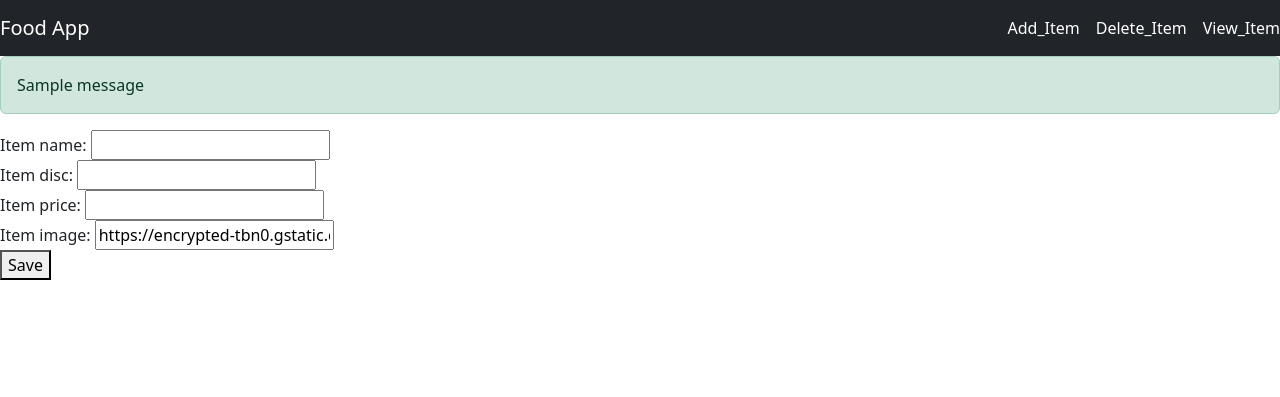
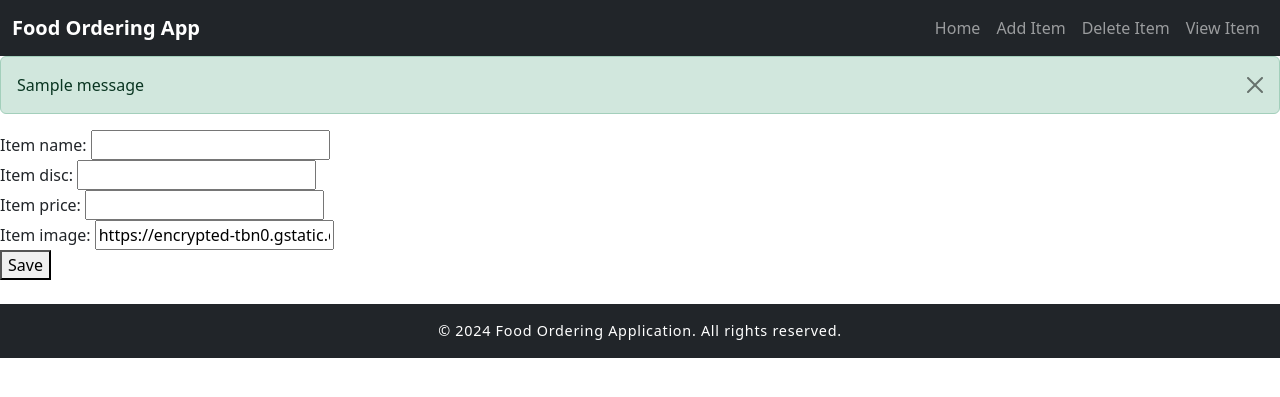
Before and after one commit to devanshu2103/Food_Ordering_Appliccation, a Django app: page /food/add in a window 1280 px wide. Shown: the top 397 px of the page. Run offline with Django 5.2, Linux system fonts and the light colour scheme; one stand-in notice (Sample message) is shown.

Commit message:
modified some files

```diff
--- a/mysite/food/static/food/style.css
+++ b/mysite/food/static/food/style.css
@@ -1,4 +1,52 @@
-body{
+body {
     background-color: blanchedalmond;
+    font-family: 'Segoe UI', Tahoma, Geneva, Verdana, sans-serif;
+}
 
+.navbar-brand {
+    font-weight: bold;
+    font-size: 1.5rem;
 }
+
+.nav-link {
+    font-size: 1.1rem;
+    transition: color 0.3s ease;
+}
+
+.nav-link:hover {
+    color: #ffc107 !important; /* Bootstrap warning color */
+}
+
+.card {
+    border-radius: 15px;
+    transition: transform 0.3s ease, box-shadow 0.3s ease;
+}
+
+.card:hover {
+    transform: translateY(-10px);
+    box-shadow: 0 10px 20px rgba(0,0,0,0.2);
+}
+
+.card-title {
+    font-weight: 700;
+    font-size: 1.25rem;
+}
+
+.card-text {
+    font-size: 1rem;
+}
+
+.btn-success {
+    background-color: #28a745;
+    border: none;
+    transition: background-color 0.3s ease;
+}
+
+.btn-success:hover {
+    background-color: #218838;
+}
+
+footer {
+    font-size: 0.9rem;
+    letter-spacing: 0.05em;
+}
--- a/mysite/food/templates/food/base.html
+++ b/mysite/food/templates/food/base.html
@@ -6,26 +6,49 @@
     <link rel="stylesheet" href="{% static 'food/style.css' %}">
     <link href="https://cdn.jsdelivr.net/npm/bootstrap@5.3.3/dist/css/bootstrap.min.css" rel="stylesheet" integrity="sha384-QWTKZyjpPEjISv5WaRU9OFeRpok6YctnYmDr5pNlyT2bRjXh0JMhjY6hW+ALEwIH" crossorigin="anonymous">
     <script src="https://cdn.jsdelivr.net/npm/bootstrap@5.3.3/dist/js/bootstrap.bundle.min.js" integrity="sha384-YvpcrYf0tY3lHB60NNkmXc5s9fDVZLESaAA55NDzOxhy9GkcIdslK1eN7N6jIeHz" crossorigin="anonymous"></script>
-    <title>Document</title>
+    <title>Food Ordering Application</title>
 </head>
 <body>
-    <nav class="navbar navbar-dark bg-dark">
-        <a href="#" class="navbar-brand text-white">Food App</a>
-        <div class="navbar d-flex gap-3 ms-auto">
-            <a class="nav-item nav-link text-white" href="{% url 'food:create_item'%}">Add_Item</a>
-            <a class="nav-item nav-link text-white" href="#">Delete_Item</a>
-            <a class="nav-item nav-link text-white" href="#">View_Item</a>
+    <nav class="navbar navbar-expand-lg navbar-dark bg-dark">
+        <div class="container-fluid">
+            <a href="{% url 'food:index' %}" class="navbar-brand">Food Ordering App</a>
+            <button class="navbar-toggler" type="button" data-bs-toggle="collapse" data-bs-target="#navbarNav" aria-controls="navbarNav" aria-expanded="false" aria-label="Toggle navigation">
+                <span class="navbar-toggler-icon"></span>
+            </button>
+            <div class="collapse navbar-collapse" id="navbarNav">
+                <ul class="navbar-nav ms-auto">
+                    <li class="nav-item">
+                        <a class="nav-link" href="{% url 'food:index' %}">Home</a>
+                    </li>
+                    <li class="nav-item">
+                        <a class="nav-link" href="{% url 'food:create_item' %}">Add Item</a>
+                    </li>
+                    <li class="nav-item">
+                        <a class="nav-link" href="#">Delete Item</a>
+                    </li>
+                    <li class="nav-item">
+                        <a class="nav-link" href="#">View Item</a>
+                    </li>
+                </ul>
+            </div>
         </div>
     </nav>
     {% if messages %}
      {% for  message in messages %}
-     <div class="alert alert-{{ message.tags}}">
+     <div class="alert alert-{{ message.tags}} alert-dismissible fade show" role="alert">
         {{ message }}
+        <button type="button" class="btn-close" data-bs-dismiss="alert" aria-label="Close"></button>
      </div>
      {% endfor %}
     {% endif %}
 
     {% block body %}
     {% endblock %}
+
+    <footer class="bg-dark text-white text-center py-3 mt-4">
+        <div class="container">
+            <p class="mb-0">&copy; 2024 Food Ordering Application. All rights reserved.</p>
+        </div>
+    </footer>
 </body>
 </html>
--- a/mysite/mysite/urls.py
+++ b/mysite/mysite/urls.py
@@ -16,6 +16,7 @@ Including another URLconf
 """
 from django.contrib import admin
 from django.urls import path,include
+from django.views.generic import RedirectView
 from users import views as user_views
 
 
@@ -23,5 +24,5 @@ urlpatterns = [
     path('admin/', admin.site.urls),
     path('food/',include("food.urls")),
     path('register/',user_views.register,name='register'),
-
+    path('', RedirectView.as_view(url='/food/', permanent=True)),
 ]
```
Also changed, not shown: mysite/food/templates/food/index.html (+16 -37 lines), mysite/db.sqlite3.
